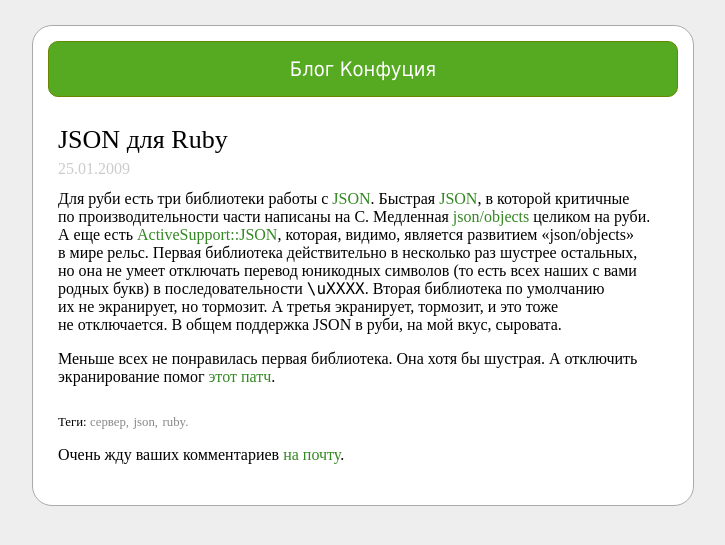
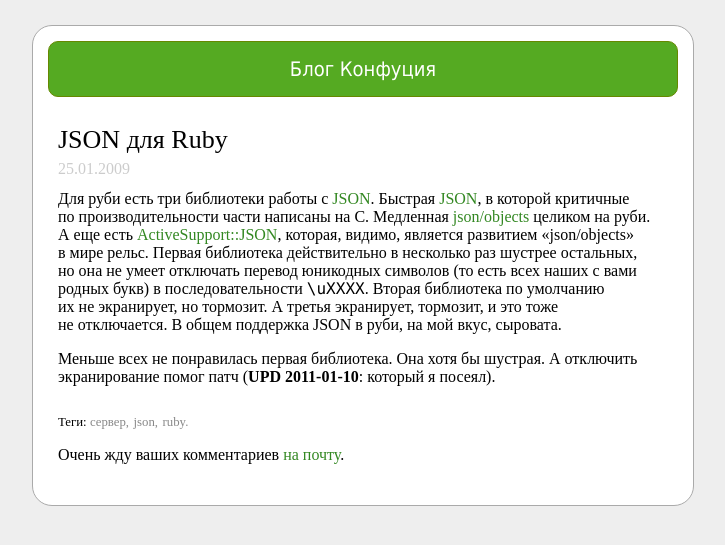
Before and after one commit to kung-fu-tzu/leonov.github.io, a Jekyll site: the page built from _posts/2009-01-25-json-for-ruby.html, in a window 1280 px wide. Shown: the top 545 px of the page, without its empty margins (277-1002 px from the left). Built offline with Jekyll 4.4.1, drawn with Linux system fonts in a browser that asks for light colours.

Commit message:
lost patch

```diff
--- a/_posts/2009-01-25-json-for-ruby.html
+++ b/_posts/2009-01-25-json-for-ruby.html
@@ -7,4 +7,4 @@ time: 19:40:08
 ---
 <p>Для руби есть три библиотеки работы с <a href="http://www.json.org/">JSON</a>. Быстрая <a href="http://json.rubyforge.org/">JSON</a>, в которой критичные по производительности части написаны на C. Медленная <a href="http://sourceforge.net/projects/json">json/objects</a> целиком на руби. А еще есть <a href="http://api.rubyonrails.com/classes/ActiveSupport/JSON.html">ActiveSupport::JSON</a>, которая, видимо, является развитием «json/objects» в мире рельс. Первая библиотека действительно в несколько раз шустрее остальных, но она не умеет отключать перевод юникодных символов (то есть всех наших с вами родных букв) в последовательности <code>\uXXXX</code>. Вторая библиотека по умолчанию их не экранирует, но тормозит. А третья экранирует, тормозит, и это тоже не отключается. В общем поддержка JSON в руби, на мой вкус, сыровата.</p>
 
-<p>Меньше всех не понравилась первая библиотека. Она хотя бы шустрая. А отключить экранирование помог <a href="http://www.cmsbuilder.ru/blog/wp-content/uploads/2009/01/json-113-force-dont-encode.patch">этот патч</a>.</p>
+<p>Меньше всех не понравилась первая библиотека. Она хотя бы шустрая. А отключить экранирование помог патч (<strong>UPD 2011-01-10</strong>: который я посеял).</p>
```
